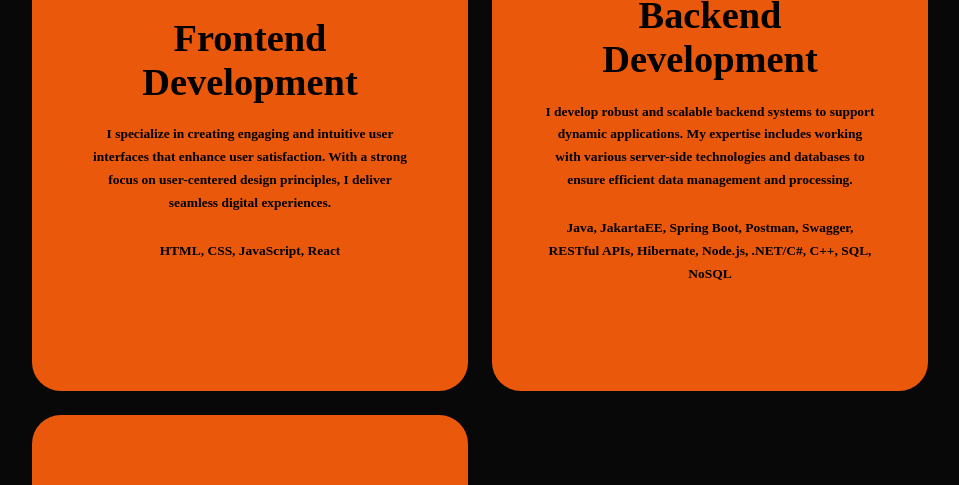
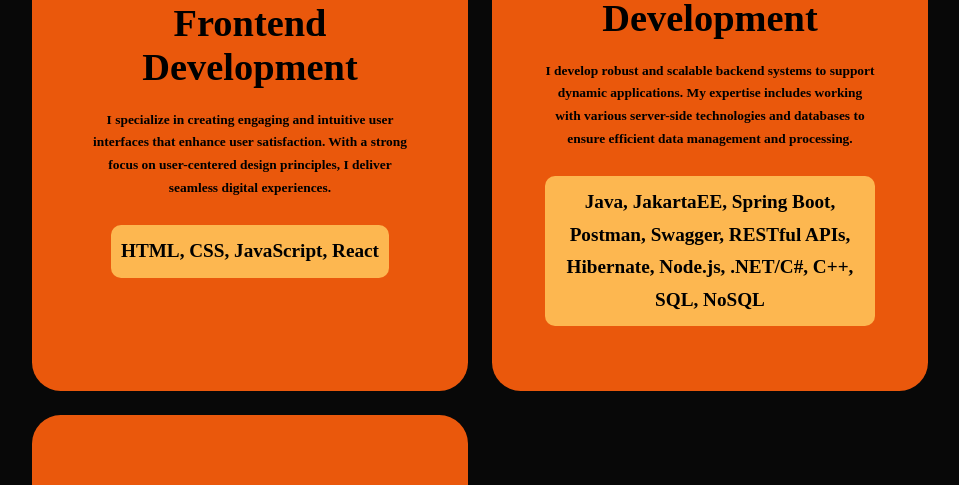
Before and after one commit to Mayur-002/MayurPortflio-Showcase, a plain HTML site: page index.html in a window 1280 px wide. Shown: the part 3246-3731 px from the top of the page, without its empty margins (160-1119 px from the left). Drawn offline with nearby package versions, Linux system fonts and the light colour scheme.

Commit message:
Add files via upload

```diff
--- a/style.css
+++ b/style.css
@@ -279,6 +279,18 @@ section{
   font-weight: 600;
   line-height: 1.7;
 }
+.expertise-info .technologies {
+  font-weight: bold;
+  color: black;
+  font-size: 2rem;
+  background-color: #FDB750;
+  background-size: auto;
+  padding: 10px;
+  border-radius: 10px;
+  border-color: black;
+  display: inline-block;
+}
+
 .expertise-info i{
   font-size: 8rem;
 }
```
